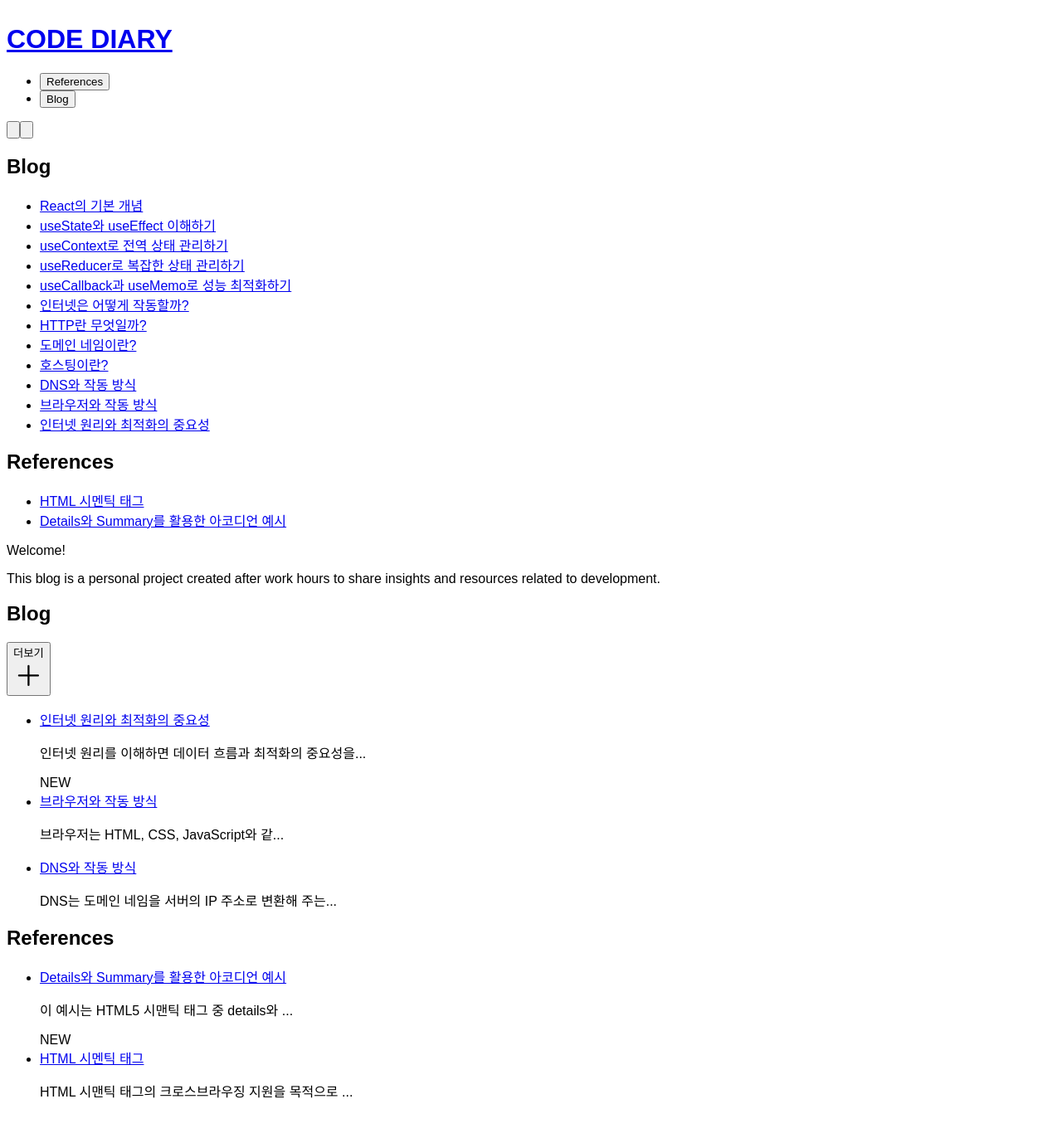
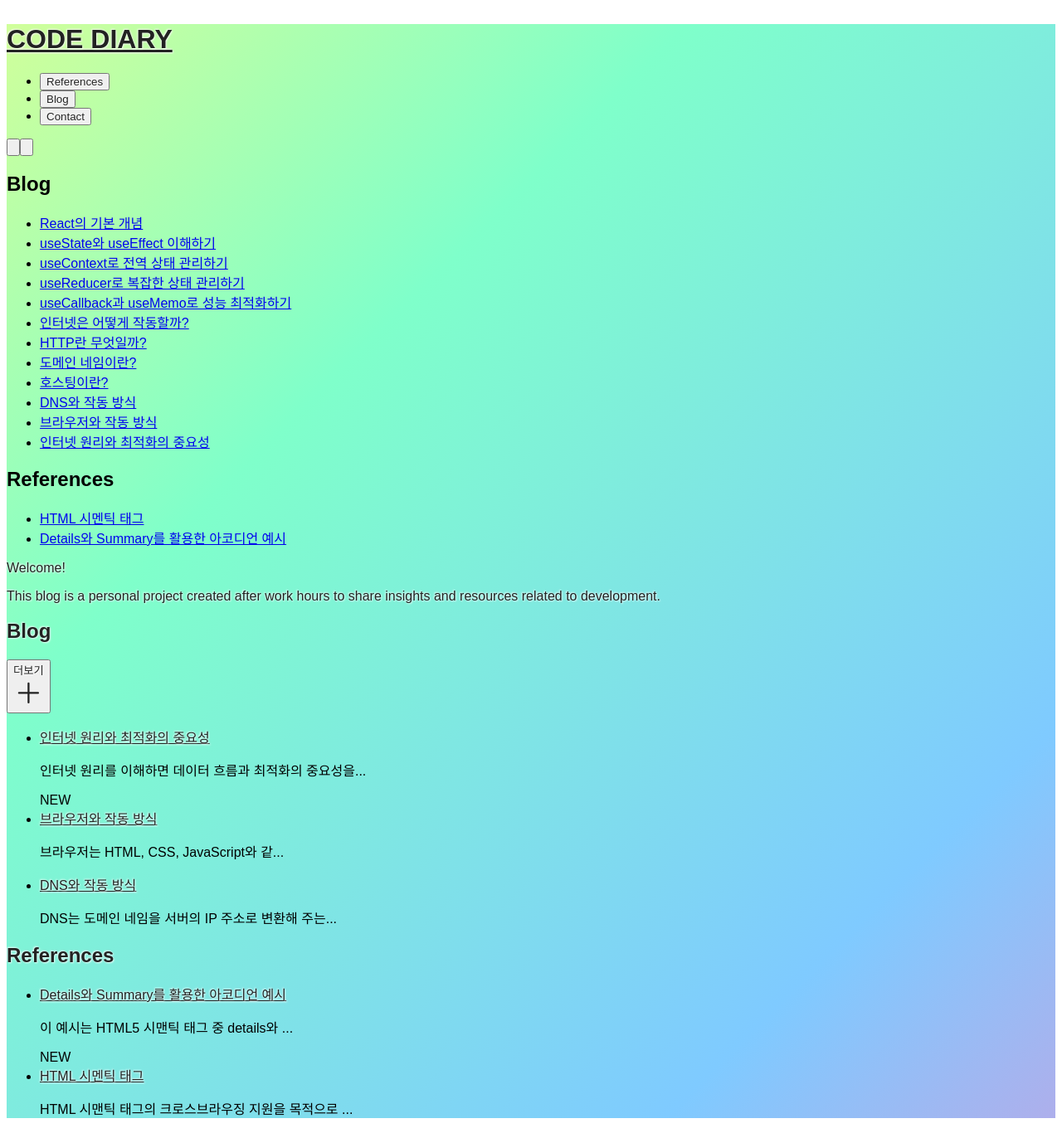
Before and after one commit to MinsangKwak/minsangKwak.github.io, a React (Create React App) app: page / in a window 1280 px wide. Shown: the whole page at 83% size. Before the commit the page ends 1351 px from the top, so only its background shows below. Built offline with nearby package versions, Linux system fonts and the light colour scheme; a web font is replaced by a local one.

Commit message:
[update] change glassmorphizm design

```diff
--- a/src/App.js
+++ b/src/App.js
@@ -1,4 +1,3 @@
-// src/App.js
 import React, { useState } from "react";
 import { BrowserRouter as Router, Route, Routes, Link } from "react-router-dom";
 import CodePost from "./CodePost";
@@ -23,26 +22,31 @@ const App = () => {
 
 	return (
 		<Router>
-			<div className="flex flex-col min-h-screen bg-gray-100">
-				<Header openSidebar={openSidebar} isSidebarOpen={isSidebarOpen} />
+			<div className="flex flex-col min-h-screen bg-gradient-rainbow">
+				<Header
+					openSidebar={openSidebar}
+					isSidebarOpen={isSidebarOpen}
+				/>
 
 				<aside
-					className={`fixed top-0 right-0 h-full bg-white text-black w-64 transform transition-transform duration-300 z-20 ${
+					className={`fixed top-0 right-0 h-full bg-white/20 backdrop-blur-md text-gray-200 w-64 transform transition-transform duration-300 z-20 shadow-lg border border-white/10 ${
 						isSidebarOpen ? "translate-x-0" : "translate-x-full"
-					} flex flex-col justify-between`}
+					} flex flex-col justify-between rounded-l-lg`}
 				>
 					<nav className="p-4 space-y-4 mt-16 flex-grow overflow-y-auto">
-						<h2 className="text-lg font-bold">Blog</h2>
+						<h2 className="text-lg font-bold text-white/90">
+							Blog
+						</h2>
 						<ul className="flex flex-col gap-1">
 							{blogPostsData.map((post) => (
 								<li key={post.id}>
 									<Link
-										to={`/blog/${post.id}`} // 블로그 포스트는 /blog 경로로 설정
+										to={`/blog/${post.id}`}
 										onClick={() => {
 											setIsSidebarOpen(false);
 											setIsBlogView(true);
 										}}
-										className="block w-full text-left py-2 px-4 rounded hover:bg-gray-100"
+										className="block w-full text-left py-2 px-4 rounded hover:bg-white/10 text-white/80 hover:text-white"
 									>
 										{post.title}
 									</Link>
@@ -50,17 +54,19 @@ const App = () => {
 							))}
 						</ul>
 
-						<h2 className="text-lg font-bold mt-6">References</h2>
+						<h2 className="text-lg font-bold mt-6 text-white/90">
+							References
+						</h2>
 						<ul className="flex flex-col gap-1">
 							{codePostsData.map((post) => (
 								<li key={post.id}>
 									<Link
-										to={`/reference/${post.id}`} // 레퍼런스 포스트는 /reference 경로로 설정
+										to={`/reference/${post.id}`}
 										onClick={() => {
 											setIsSidebarOpen(false);
 											setIsBlogView(false);
 										}}
-										className="block w-full text-left py-2 px-4 rounded hover:bg-gray-100"
+										className="block w-full text-left py-2 px-4 rounded hover:bg-white/10 text-white/80 hover:text-white"
 									>
 										{post.title}
 									</Link>
@@ -72,22 +78,35 @@ const App = () => {
 
 				{isSidebarOpen && (
 					<div
-						className="fixed inset-0 bg-black opacity-50 z-10"
+						className="fixed inset-0 bg-black/40 backdrop-blur-sm z-10"
 						onClick={toggleSidebar}
 					></div>
 				)}
 
-				<div className="flex-1 mt-16 p-6 max-w-full md:px-24">
+				<div className="flex-1 mt-16 p-6 max-w-full md:px-24 bg-white/20 backdrop-blur-lg border border-white/10 shadow-md rounded-lg text-gray-200">
 					<Routes>
 						<Route path="/" element={<Home />} />
-						<Route path="/blog" element={<Blog posts={blogPostsData} />} />
+						<Route
+							path="/blog"
+							element={<Blog posts={blogPostsData} />}
+						/>
 						<Route
 							path="/blog/:postId"
-							element={<CodePost posts={blogPostsData} isBlogView={true} />} // blogPostsData 사용
+							element={
+								<CodePost
+									posts={blogPostsData}
+									isBlogView={true}
+								/>
+							}
 						/>
 						<Route
 							path="/reference/:postId"
-							element={<CodePost posts={codePostsData} isBlogView={false} />} // codePostsData 사용
+							element={
+								<CodePost
+									posts={codePostsData}
+									isBlogView={false}
+								/>
+							}
 						/>
 					</Routes>
 				</div>
--- a/src/Header.js
+++ b/src/Header.js
@@ -1,4 +1,3 @@
-// src/Header.js
 import React, { useState, useEffect } from "react";
 import { Link, useNavigate, useLocation } from "react-router-dom";
 import { Bars3Icon, HomeIcon, EnvelopeIcon } from "@heroicons/react/24/solid";
@@ -11,31 +10,41 @@ const Header = ({ openSidebar, isSidebarOpen }) => {
 
 	useEffect(() => {
 		document.body.style.overflow = isSidebarOpen ? "hidden" : "auto";
-		document.documentElement.style.overflow = isSidebarOpen ? "hidden" : "auto";
+		document.documentElement.style.overflow = isSidebarOpen
+			? "hidden"
+			: "auto";
 	}, [isSidebarOpen]);
 
 	const handleEmailClick = () => {
 		setIsToastVisible(true);
-		// 5초 후 자동으로 토스트 닫기
 		setTimeout(() => setIsToastVisible(false), 5000);
 	};
 
 	return (
 		<>
-			<header className="fixed top-0 left-0 right-0 z-30 flex items-center justify-between bg-white shadow-md h-16 px-4">
+			<header className="fixed top-0 left-0 right-0 z-50 flex items-center justify-between bg-white/20 backdrop-blur-lg shadow-md h-16 px-4 border-b border-white/20">
 				<div className="flex items-center space-x-4">
 					{location.pathname !== "/" ? (
 						<>
-							<button onClick={() => navigate(-1)} className="text-gray-700 focus:outline-none">
+							<button
+								onClick={() => navigate(-1)}
+								className="text-gray-700 focus:outline-none"
+							>
 								<ArrowLeftIcon className="w-6 h-6" />
 							</button>
-							<button onClick={() => navigate("/")} className="text-gray-700 focus:outline-none">
+							<button
+								onClick={() => navigate("/")}
+								className="text-gray-700 focus:outline-none"
+							>
 								<HomeIcon className="w-6 h-6" />
 							</button>
 						</>
 					) : (
 						<h1>
-							<Link to="/" className="text-gray-900 font-bold">
+							<Link
+								to="/"
+								className="text-gray-900 font-bold text-outline"
+							>
 								CODE DIARY
 							</Link>
 						</h1>
@@ -45,24 +54,41 @@ const Header = ({ openSidebar, isSidebarOpen }) => {
 				<nav className="flex items-center">
 					<ul className="hidden md:flex items-center space-x-4 overflow-y-auto">
 						<li>
-							<button onClick={() => openSidebar(false)} className="text-gray-700 focus:outline-none">
+							<button
+								onClick={() => openSidebar(false)}
+								className="text-gray-700 focus:outline-none text-outline"
+							>
 								References
 							</button>
 						</li>
 						<li>
-							<button onClick={() => openSidebar(true)} className="text-gray-700 focus:outline-none">
+							<button
+								onClick={() => openSidebar(true)}
+								className="text-gray-700 focus:outline-none text-outline"
+							>
 								Blog
+							</button>
+						</li>
+						<li>
+							<button
+								onClick={handleEmailClick}
+								className="text-gray-700 focus:outline-none text-outline"
+							>
+								Contact
 							</button>
 						</li>
 					</ul>
 
-					<button onClick={handleEmailClick} className="text-gray-700 p-2 rounded focus:outline-none">
+					<button
+						onClick={handleEmailClick}
+						className="md:hidden text-gray-700 p-2 rounded focus:outline-none text-outline"
+					>
 						<EnvelopeIcon className="w-6 h-6" />
 					</button>
 
 					<button
 						onClick={() => openSidebar()}
-						className="md:hidden text-gray-700 p-2 rounded focus:outline-none"
+						className="md:hidden text-gray-700 p-2 rounded focus:outline-none text-outline"
 					>
 						<Bars3Icon className="w-6 h-6" />
 					</button>
@@ -71,19 +97,20 @@ const Header = ({ openSidebar, isSidebarOpen }) => {
 
 			{/* Toast Notification */}
 			{isToastVisible && (
-				<div className="fixed bottom-4 left-0 w-full bg-white shadow-lg rounded-lg p-4 z-40 animate-fade-in-out">
-					<div className="flex justify-between items-center max-w-3xl mx-auto">
-						<p className="text-gray-800 text-sm sm:text-base">문의사항이 있으시다면 편하게 연락주세요~!</p>
+				<div className="fixed bottom-4 w-full px-6 z-50">
+					<div className="max-w-3xl mx-auto shadow-lg rounded-lg p-4 animate-fade-in-out bg-white/30 backdrop-blur-md border border-white/20 flex justify-between items-center">
+						<p className="text-gray-800 text-sm sm:text-base text-outline">
+							문의사항이 있으시다면 편하게 연락주세요~!
+						</p>
 						<a
 							href="mailto:kmsdevwork@gmail.com"
-							className="ml-4 px-3 py-2 bg-gray-800 text-white text-xs sm:text-sm rounded hover:bg-gray-700"
+							className="ml-4 px-3 py-2 bg-gray-800/80 text-white text-xs sm:text-sm rounded hover:bg-gray-700/80 text-outline"
 							onClick={() => setIsToastVisible(false)}
 						>
 							메일 발송하기
 						</a>
 					</div>
 				</div>
-
 			)}
 		</>
 	);
--- a/src/Home.js
+++ b/src/Home.js
@@ -1,4 +1,3 @@
-// src/Home.js
 import React, { useState } from "react";
 import blogPostsData from "./data/blogPosts.json";
 import codePostsData from "./data/codePosts.json";
@@ -10,49 +9,63 @@ const Home = () => {
 	const [visibleReferencePosts, setVisibleReferencePosts] = useState(3);
 
 	const loadMoreBlogPosts = () => setVisibleBlogPosts((prev) => prev + 3);
-	const loadMoreReferencePosts = () => setVisibleReferencePosts((prev) => prev + 3);
+	const loadMoreReferencePosts = () =>
+		setVisibleReferencePosts((prev) => prev + 3);
 
-	const truncateText = (text, maxLength) => text.length > maxLength ? `${text.slice(0, maxLength)}...` : text;
+	const truncateText = (text, maxLength) =>
+		text.length > maxLength ? `${text.slice(0, maxLength)}...` : text;
 
-	// id 기준 최신순 정렬
 	const sortedBlogPosts = [...blogPostsData].sort((a, b) => b.id - a.id);
 	const sortedReferencePosts = [...codePostsData].sort((a, b) => b.id - a.id);
 
 	return (
-		<main className="flex flex-col items-center min-h-screen bg-gray-100">
-			<div className="flex flex-col md:flex-row items-center mt-4 md:mt-16 mb-16 text-gray-700 font-light">
-				<div className="flex-1">
-					<p className="text-3xl lg:text-5xl mt-2 lg:mt-4">Welcome!</p>
-					<p className="text-3xl lg:text-5xl mt-2 lg:mt-4">
-						This blog is a personal project created after work hours to share insights and resources related to development.
+		<main className="flex flex-col items-center min-h-screen">
+			<div className="w-full max-w-5xl mb-16 font-light">
+				<p className="text-3xl lg:text-5xl mt-2 lg:mt-4 text-outline">
+					Welcome!
 				</p>
-				</div>
+				<p className="text-3xl lg:text-5xl mt-2 lg:mt-4 text-outline">
+					This blog is a personal project created after work hours to
+					share insights and resources related to development.
+				</p>
 			</div>
 
 			<div className="w-full max-w-5xl flex flex-col md:flex-row md:space-x-8">
 				{/* Blog Section */}
 				<section className="w-full md:w-1/2">
 					<div className="flex items-center justify-between mb-4">
-						<h2 className="text-xl font-semibold">Blog</h2>
+						<h2 className="text-xl font-semibold text-outline">
+							Blog
+						</h2>
 						{visibleBlogPosts < sortedBlogPosts.length && (
 							<button
 								onClick={loadMoreBlogPosts}
-								className="flex items-center text-xs text-gray-700 bg-white px-2 py-1 rounded hover:bg-gray-300"
+								className="text-outline flex items-center text-xs text-white bg-white/20 backdrop-blur-md px-2 py-1 rounded border border-white/20 hover:bg-white/30 shadow-md"
 							>
 								더보기
-								<PlusIcon className="w-3 h-3 ml-1" />
+								<PlusIcon className="w-3 h-3 ml-1 text-black font-bold" />
 							</button>
 						)}
 					</div>
 					<ul className="space-y-3">
-						{sortedBlogPosts.slice(0, visibleBlogPosts).map((post, index) => (
-							<li key={post.id} className="bg-white p-4 rounded shadow-sm relative">
-								<Link to={`/blog/${post.id}`} className="block pr-[50px] text-gray-900 font-medium hover:underline">
+						{sortedBlogPosts
+							.slice(0, visibleBlogPosts)
+							.map((post, index) => (
+								<li
+									key={post.id}
+									className="bg-white/20 backdrop-blur-md p-4 rounded-lg shadow-lg border border-white/30 relative"
+								>
+									<Link
+										to={`/blog/${post.id}`}
+										className="block pr-[50px] text-gray-900 font-medium hover:underline text-outline"
+									>
 										{post.title}
 									</Link>
-								<p className="text-gray-500 text-sm mt-1">{truncateText(post.excerpt, 30)}</p>
+									<p className="text-gray-500 text-sm mt-1">
+										{truncateText(post.excerpt, 30)}
+									</p>
 									{index === 0 && (
-									<span className="absolute top-2 right-2 bg-red-500 text-white text-xs font-light px-2 py-1 rounded">
+										<span className="absolute top-2 right-2 bg-blue-500/80 text-white text-xs font-light px-2 py-1 rounded backdrop-blur-md shadow-md border border-white/20">
 											NEW
 										</span>
 									)}
@@ -64,11 +77,14 @@ const Home = () => {
 				{/* References Section */}
 				<section className="w-full md:w-1/2 mt-8 md:mt-0">
 					<div className="flex items-center justify-between mb-4">
-						<h2 className="text-xl font-semibold">References</h2>
-						{visibleReferencePosts < sortedReferencePosts.length && (
+						<h2 className="text-xl font-semibold text-outline">
+							References
+						</h2>
+						{visibleReferencePosts <
+							sortedReferencePosts.length && (
 							<button
 								onClick={loadMoreReferencePosts}
-								className="flex items-center text-xs text-gray-700 bg-white px-2 py-1 rounded hover:bg-gray-300"
+								className="flex items-center text-xs text-white bg-white/20 backdrop-blur-md px-2 py-1 rounded border border-white/20 hover:bg-white/30 shadow-md"
 							>
 								더보기
 								<PlusIcon className="w-3 h-3 ml-1" />
@@ -76,14 +92,24 @@ const Home = () => {
 						)}
 					</div>
 					<ul className="space-y-3">
-						{sortedReferencePosts.slice(0, visibleReferencePosts).map((post, index) => (
-							<li key={post.id} className="bg-white p-4 rounded shadow-sm relative">
-								<Link to={`/reference/${post.id}`} className="block pr-[50px] text-gray-900 font-medium hover:underline">
+						{sortedReferencePosts
+							.slice(0, visibleReferencePosts)
+							.map((post, index) => (
+								<li
+									key={post.id}
+									className="bg-white/20 backdrop-blur-md p-4 rounded-lg shadow-lg border border-white/30 relative"
+								>
+									<Link
+										to={`/reference/${post.id}`}
+										className="block pr-[50px] text-gray-900 font-medium hover:underline text-outline"
+									>
 										{post.title}
 									</Link>
-								<p className="text-gray-500 text-sm mt-1">{truncateText(post.memo, 30)}</p>
+									<p className="text-gray-500 text-sm mt-1">
+										{truncateText(post.memo, 30)}
+									</p>
 									{index === 0 && (
-									<span className="absolute top-2 right-2 bg-red-500 text-white text-xs font-light px-2 py-1 rounded">
+										<span className="absolute top-2 right-2 bg-blue-500/80 text-white text-xs font-light px-2 py-1 rounded backdrop-blur-md shadow-md border border-white/20">
 											NEW
 										</span>
 									)}
--- a/src/index.css
+++ b/src/index.css
@@ -6,6 +6,37 @@
 
 body {
 	font-family: "Pretendard", sans-serif;
+}
+
+.text-outline {
+	color: #222222;
+	text-shadow: 1px 1px 2px rgba(255, 255, 255, 0.8),
+		-1px -1px 2px rgba(255, 255, 255, 0.8);
+}
+
+.bg-gradient-rainbow {
+	background: linear-gradient(
+		135deg,
+		rgba(255, 0, 150, 0.5),
+		rgba(255, 255, 0, 0.5),
+		rgba(0, 255, 150, 0.5),
+		rgba(0, 150, 255, 0.5),
+		rgba(255, 0, 150, 0.5)
+	);
+	background-size: 200% 200%;
+	animation: gradientAnimation 10s ease infinite;
+}
+
+@keyframes gradientAnimation {
+	0% {
+		background-position: 0% 50%;
+	}
+	50% {
+		background-position: 100% 50%;
+	}
+	100% {
+		background-position: 0% 50%;
+	}
 }
 
 /* keyframe animation */
```
Also changed, not shown: src/Blog.js (+34 -17 lines), src/CodePost.js (+13 -6 lines), 11 other files (tests, documents, lock files or other folders). Lines whose indentation alone changed are shown as unchanged.
